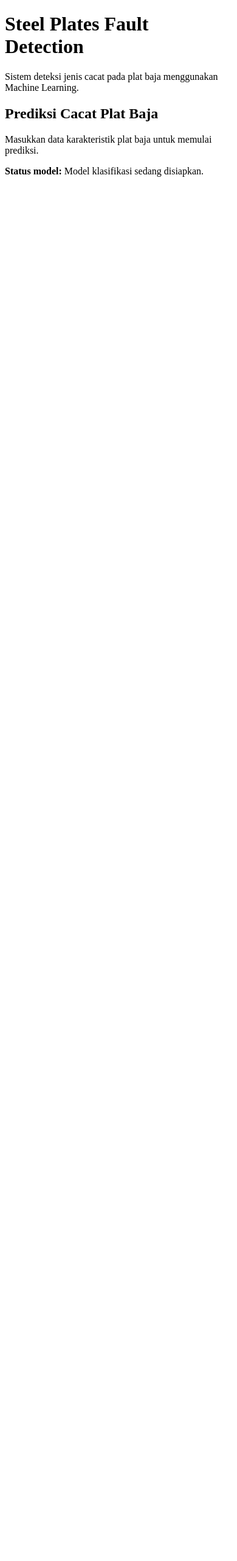
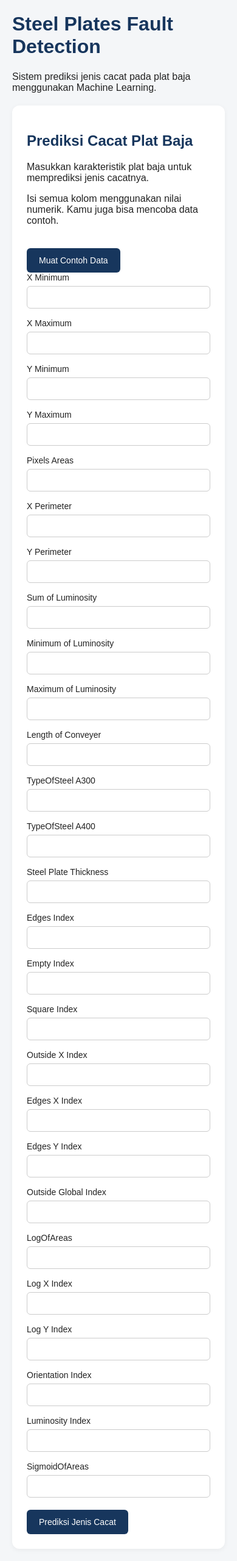
Before and after one commit to FaizAzril/smart-ml-kelompok2, a Flask app: page / in a window 390 px wide. Shown: the whole page at 61% size. Before the commit the page ends 290 px from the top, so only its background shows below. Run offline with Flask 3, Linux system fonts and the light colour scheme; parts of the project's set-up code (start-up, migrations or seed data) failed here and were passed over.

Commit message:
Integrate Random Forest prediction into Flask app

```diff
--- a/app.py
+++ b/app.py
@@ -1,11 +1,49 @@
-from flask import Flask, render_template
+
+import joblib
+import pandas as pd
+from flask import Flask, render_template, request
+
+from training.preprocessing import (
+    FEATURE_COLS,
+    FINAL_FEATURE_COLS,
+    feature_engineering,
+)
 
 app = Flask(__name__)
 
+model = joblib.load("models/random_forest_model.pkl")
+scaler = joblib.load("models/standard_scaler.pkl")
 
-@app.route("/")
+
+@app.route("/", methods=["GET", "POST"])
 def index():
-    return render_template("index.html")
+    prediction = None
+    error = None
+
+    if request.method == "POST":
+        try:
+            values = {
+                col: float(request.form[col])
+                for col in FEATURE_COLS
+            }
+
+            data = pd.DataFrame([values])
+            data = feature_engineering(data)
+            X = data[FINAL_FEATURE_COLS]
+
+            X_scaled = scaler.transform(X)
+            prediction = str(model.predict(X_scaled)[0])
+
+        except (KeyError, ValueError):
+            error = "Input tidak valid. Periksa kembali semua nilai."
+
+    return render_template(
+        "index.html",
+        prediction=prediction,
+        error=error,
+        feature_cols=FEATURE_COLS,
+        example_values=pd.read_csv("data/test.csv").iloc[0][FEATURE_COLS].to_dict(),
+    )
 
 
 if __name__ == "__main__":
--- a/templates/index.html
+++ b/templates/index.html
@@ -4,26 +4,173 @@
 <head>
     <meta charset="UTF-8">
     <meta name="viewport" content="width=device-width, initial-scale=1.0">
+
     <title>Steel Plates Fault Detection</title>
+
+    <style>
+        body {
+            font-family: Arial, sans-serif;
+            max-width: 900px;
+            margin: 40px auto;
+            padding: 0 20px;
+            background: #f4f6f8;
+            color: #222;
+        }
+
+        h1, h2 {
+            color: #17365d;
+        }
+
+        .form-container, .result {
+            background: white;
+            padding: 24px;
+            border-radius: 12px;
+            margin-top: 20px;
+            box-shadow: 0 2px 8px rgba(0, 0, 0, 0.05);
+        }
+
+        .form-grid {
+            display: grid;
+            grid-template-columns: repeat(2, minmax(0, 1fr));
+            gap: 16px;
+        }
+
+        label {
+            display: block;
+            font-size: 14px;
+            margin-bottom: 6px;
+        }
+
+        input {
+            box-sizing: border-box;
+            width: 100%;
+            padding: 10px;
+            border: 1px solid #ccc;
+            border-radius: 6px;
+        }
+
+        button {
+            margin-top: 20px;
+            padding: 12px 20px;
+            background: #17365d;
+            color: white;
+            border: none;
+            border-radius: 6px;
+            cursor: pointer;
+            font-size: 14px;
+        }
+
+        button:hover {
+            background: #244c7c;
+        }
+
+        .error {
+            color: #b42318;
+        }
+
+        .prediction {
+            color: #187044;
+            font-size: 22px;
+            font-weight: bold;
+        }
+
+        .result {
+            border-left: 5px solid #187044;
+        }
+
+        @media (max-width: 600px) {
+            body {
+                margin: 20px auto;
+            }
+
+            .form-grid {
+                grid-template-columns: 1fr;
+            }
+        }
+    </style>
 </head>
+
 <body>
     <header>
         <h1>Steel Plates Fault Detection</h1>
-        <p>Sistem deteksi jenis cacat pada plat baja menggunakan Machine Learning.</p>
+        <p>
+            Sistem prediksi jenis cacat pada plat baja
+            menggunakan Machine Learning.
+        </p>
     </header>
 
     <main>
-        <section>
+        <section class="form-container">
             <h2>Prediksi Cacat Plat Baja</h2>
+
             <p>
-                Masukkan data karakteristik plat baja untuk memulai prediksi.
+                Masukkan karakteristik plat baja untuk
+                memprediksi jenis cacatnya.
             </p>
 
             <p>
-                <strong>Status model:</strong>
-                Model klasifikasi sedang disiapkan.
+                Isi semua kolom menggunakan nilai numerik.
+                Kamu juga bisa mencoba data contoh.
             </p>
+
+            <form method="POST">
+                <button type="button" id="fill-example">
+                    Muat Contoh Data
+                </button>
+
+                <div class="form-grid">
+                    {% for feature in feature_cols %}
+                    <div>
+                        <label for="{{ feature }}">
+                            {{ feature.replace('_', ' ') }}
+                        </label>
+
+                        <input
+                            type="number"
+                            step="any"
+                            id="{{ feature }}"
+                            name="{{ feature }}"
+                            data-example="{{ example_values[feature] }}"
+                            value="{{ request.form.get(feature, '') }}"
+                            required
+                        >
+                    </div>
+                    {% endfor %}
+                </div>
+
+                <button type="submit">
+                    Prediksi Jenis Cacat
+                </button>
+            </form>
         </section>
+
+        {% if prediction %}
+        <section class="result">
+            <h2>Hasil Prediksi</h2>
+
+            <p>Jenis cacat yang diprediksi:</p>
+
+            <p class="prediction">{{ prediction }}</p>
+        </section>
+        {% endif %}
+
+        {% if error %}
+        <section class="result">
+            <p class="error">{{ error }}</p>
+        </section>
+        {% endif %}
     </main>
+
+    <script>
+        document
+            .getElementById("fill-example")
+            .addEventListener("click", function () {
+                document
+                    .querySelectorAll("[data-example]")
+                    .forEach(function (input) {
+                        input.value = input.dataset.example;
+                    });
+            });
+    </script>
 </body>
 </html>
```
Also changed, not shown: 1 other file.
